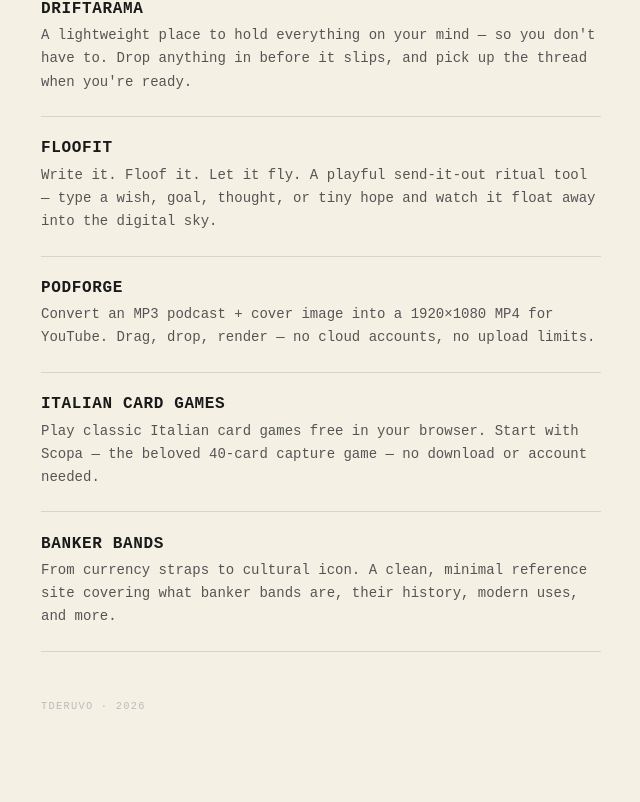
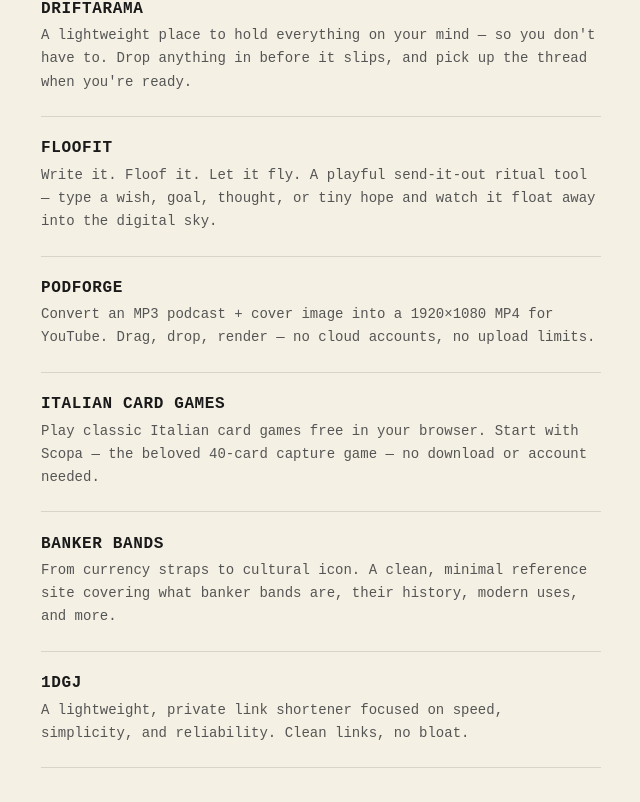
Before and after one commit to tderuvo/allmystuff, a Next.js app: page / in a window 1280 px wide. Shown: the part 1995-2797 px from the top of the page, without its empty margins (319-959 px from the left). Built offline with nearby package versions, Linux system fonts and the light colour scheme.

Commit message:
Add 1DGJ to site list

```diff
--- a/app/page.js
+++ b/app/page.js
@@ -135,6 +135,13 @@ const sites = [
     desc: "From currency straps to cultural icon. A clean, minimal reference site covering what banker bands are, their history, modern uses, and more.",
     status: "live",
   },
+  {
+    id: "20",
+    name: "1DGJ",
+    url: "https://1dgj.netlify.app",
+    desc: "A lightweight, private link shortener focused on speed, simplicity, and reliability. Clean links, no bloat.",
+    status: "live",
+  },
 ];
 
 export default function AllMyStuff() {
```
